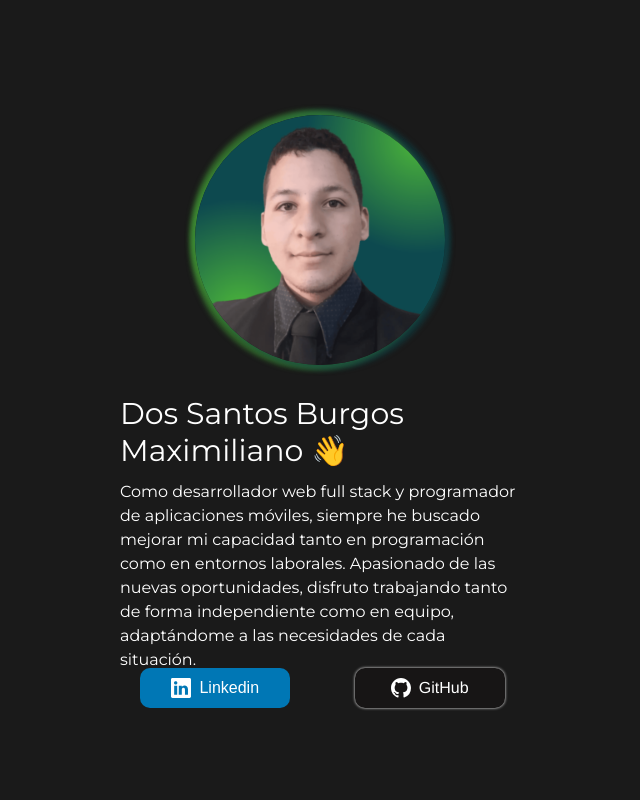
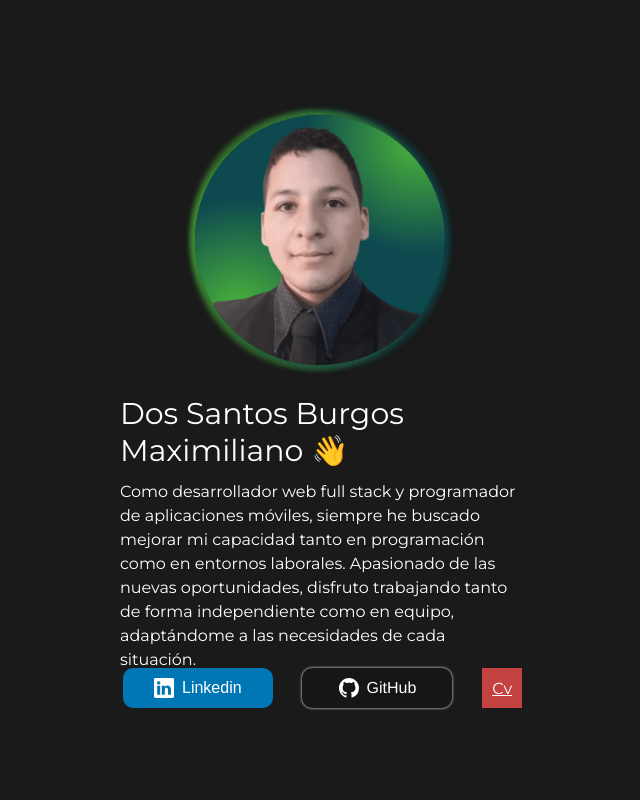
Before and after one commit to Maximiliano17/Portafolio-Maximiliano, a React (Vite) app: page / in a window 1280 px wide. Shown: the top 800 px of the page, without its empty margins (320-960 px from the left). Built offline with nearby package versions, Linux system fonts and the light colour scheme; a web font is replaced by a local one.

Commit message:
Subir boton de descarga de cv

```diff
--- a/src/modules/Home.module.css
+++ b/src/modules/Home.module.css
@@ -70,7 +70,7 @@
 }
 
 .redes{
-    width: 70%;
+    width: 80%;
     height: 10%;
     display: flex;
     justify-content: start;
@@ -128,11 +128,26 @@
   box-shadow: 0px 0px 5px 0px white;
 }
 
+.buttonn{
+  width: 40px;
+  height: 40px;
+  display: flex;
+  justify-content: center;
+  align-items: center;
+  background: #1a1a1a;
+  border-style: none;
+  color: white;
+}
+
 .linkedinRes{
     display: none;
   }
 
   .githubRes{
+    display: none;
+  }
+
+  .buttonnRes{
     display: none;
   }
 
@@ -185,6 +200,21 @@
 
   .githubRes{
     display: none;
+  }
+
+  .buttonn{
+    display: none;
+  }
+
+  .buttonnRes{
+    width: 40px;
+    height: 40px;
+    display: flex;
+    justify-content: center;
+    align-items: center;
+    background: rgb(196, 65, 65);
+    border:solid 1px rgb(196, 65, 65);
+    color: white;
   }
 
 }
--- a/src/views/Home.jsx
+++ b/src/views/Home.jsx
@@ -5,6 +5,7 @@ import fotoPerfil from "../assets/fotos/fotoPerfil2.png"
 //Componetes
 import SobreMi from "./SobreMi"
 import QuienSoy from "./QuienSoy"
+import cv from "../../public/CV Maximilinao Dos Santos Desarrollador Web.pdf"
 
 function Home() {
 
@@ -32,9 +33,19 @@ function Home() {
               GitHub
             </a>
 
+           <a className={styles.buttonn} href="../../public/CV Maximilinao Dos Santos Desarrollador Web.pdf" download="CV Maximilinao Dos Santos Desarrollador Web.pdf">
+            <svg xmlns="http://www.w3.org/2000/svg" width="20" height="20" fill="currentColor" class="bi bi-download" viewBox="0 0 16 16">
+              <path d="M.5 9.9a.5.5 0 0 1 .5.5v2.5a1 1 0 0 0 1 1h12a1 1 0 0 0 1-1v-2.5a.5.5 0 0 1 1 0v2.5a2 2 0 0 1-2 2H2a2 2 0 0 1-2-2v-2.5a.5.5 0 0 1 .5-.5"/>
+              <path d="M7.646 11.854a.5.5 0 0 0 .708 0l3-3a.5.5 0 0 0-.708-.708L8.5 10.293V1.5a.5.5 0 0 0-1 0v8.793L5.354 8.146a.5.5 0 1 0-.708.708z"/>
+            </svg>
+            </a>
+
            {/* Res */}
             <a className={styles.linkedinRes} href="https://www.linkedin.com/in/maximilianodossantos/" target="_blanck">In</a>
             <a className={styles.githubRes} href="https://github.com/Maximiliano17" target="_blanck">git</a>
+            <a className={styles.buttonnRes} href="../../public/CV Maximilinao Dos Santos Desarrollador Web.pdf" download="CV Maximilinao Dos Santos Desarrollador Web.pdf">
+             Cv
+            </a>
            </div>
          </div>
          </section>
--- a/src/views/QuienSoy.jsx
+++ b/src/views/QuienSoy.jsx
@@ -22,8 +22,7 @@ function QuienSoy() {
         {/* <img src={skils} alt="Skils Icon" /> */}
         <h2 className={styles.text1}> Skils</h2>
         <p>
-         Eh trabajado con tecnologias tanto del lado del front end como back end, esto en paginas web, sistemas web, apps mobiles, etc. mi dominio de estas tecnologias me a permitido crear proyetos ganadores de premios, y trabajar con diferentes instituciones.
-        </p>
+        He trabajado con tecnologías tanto del lado del frontend como del backend, tanto en páginas web como en sistemas web y aplicaciones móviles, entre otros. Mi dominio de estas tecnologías me ha permitido crear proyectos ganadores de premios y colaborar con diversas instituciones.        </p>
        </section>
        <section className={styles.skils}>
         <article className={styles.tecnologia}>
```
Also changed, not shown: src/assets/iconos/portafolio.png (added), 1 other file (tests, documents, lock files or other folders).
